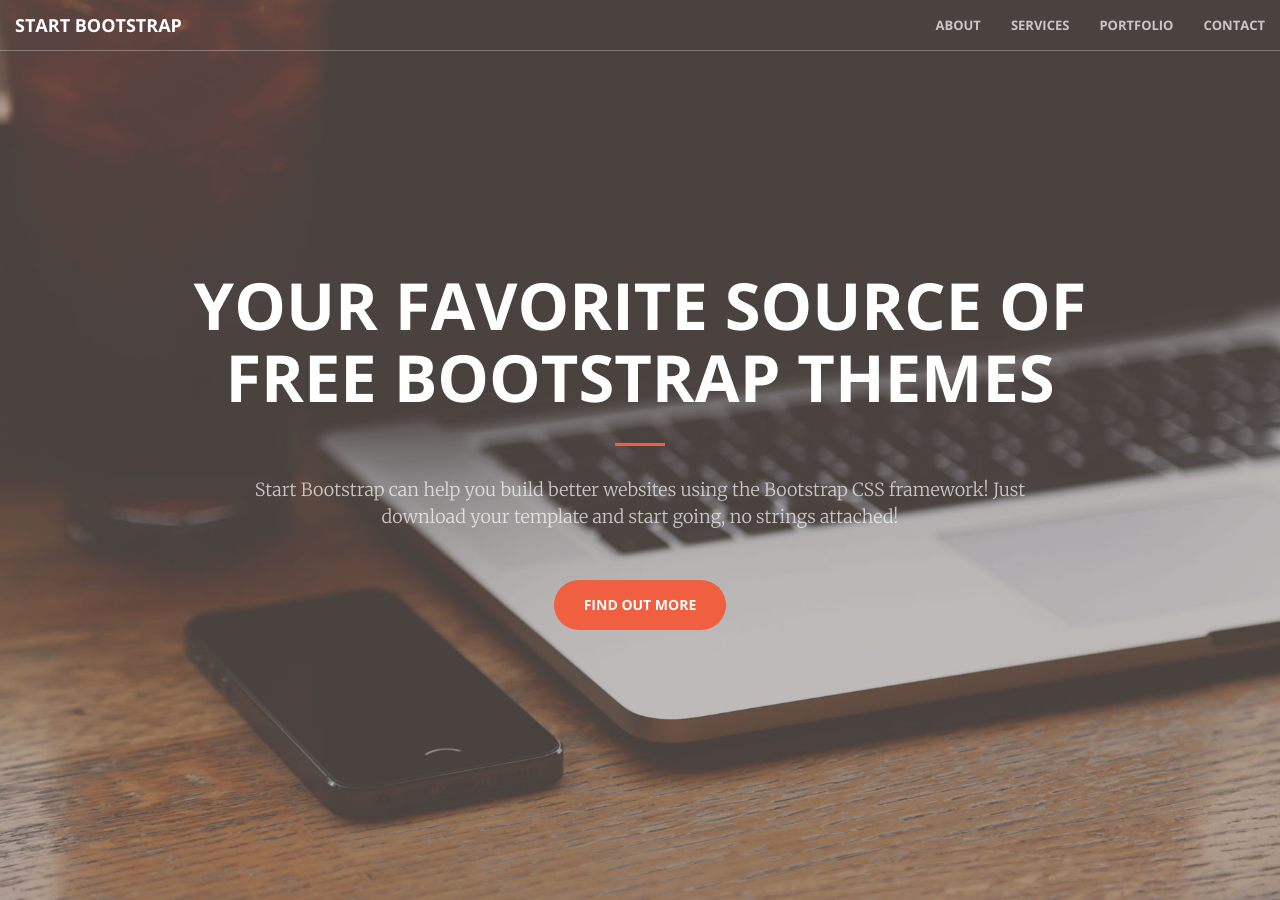
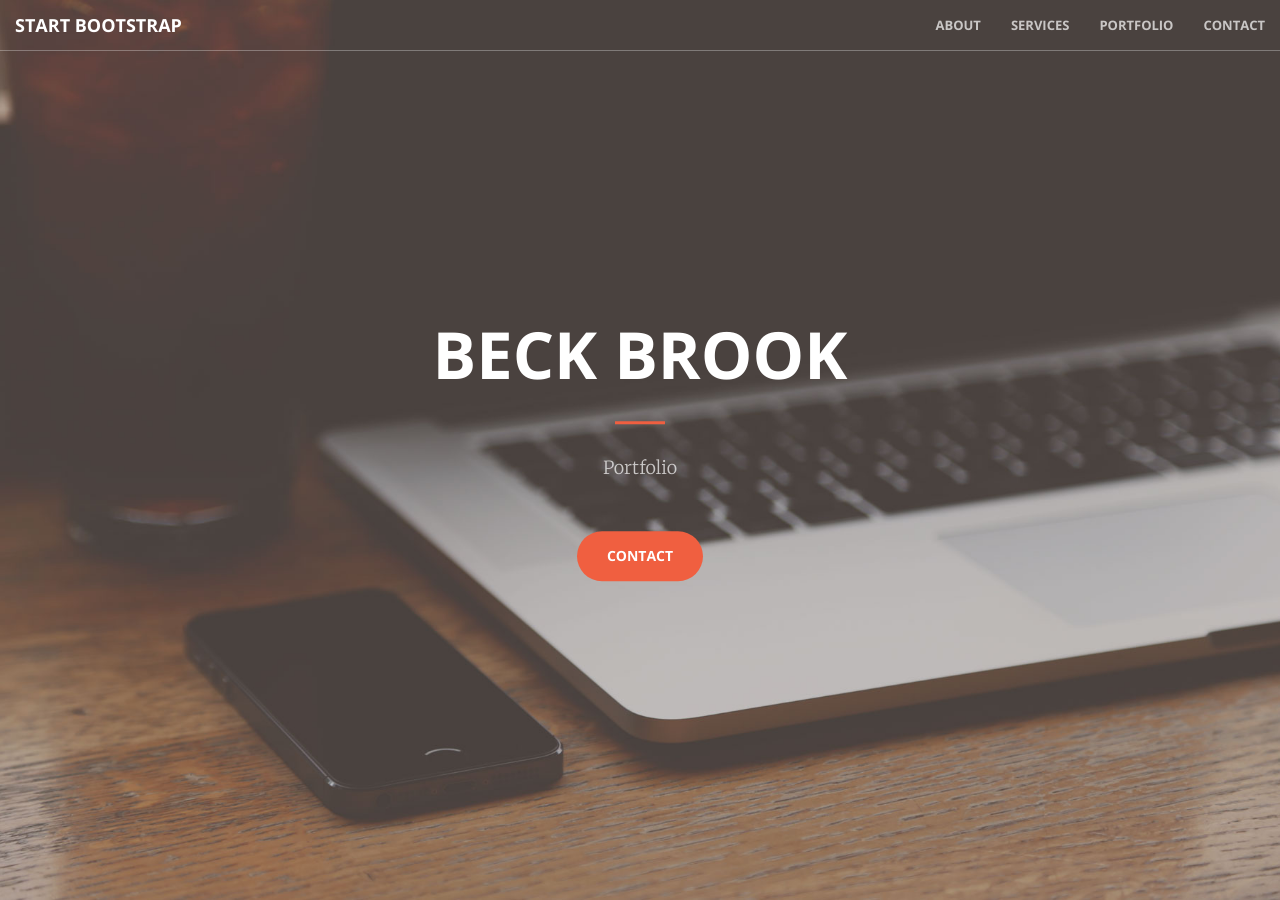
Before and after one commit to BeckBrook/site, a Jekyll site: the page built from index.html, in a window 1280 px wide and 900 px high. Built offline with Jekyll 4.4.1, drawn with Linux system fonts in a browser that asks for light colours.

Commit message:
changement contenu titre

```diff
--- a/_includes/header.html
+++ b/_includes/header.html
@@ -1,10 +1,10 @@
 <header>
     <div class="header-content">
         <div class="header-content-inner">
-            <h1>Your Favorite Source of Free Bootstrap Themes</h1>
+            <h1>Beck Brook</h1>
             <hr>
-            <p>Start Bootstrap can help you build better websites using the Bootstrap CSS framework! Just download your template and start going, no strings attached!</p>
-            <a href="#about" class="btn btn-primary btn-xl page-scroll">Find Out More</a>
+            <p>Portfolio</p>
+            <a href="#about" class="btn btn-primary btn-xl page-scroll">Contact</a>
         </div>
     </div>
 </header>
```
